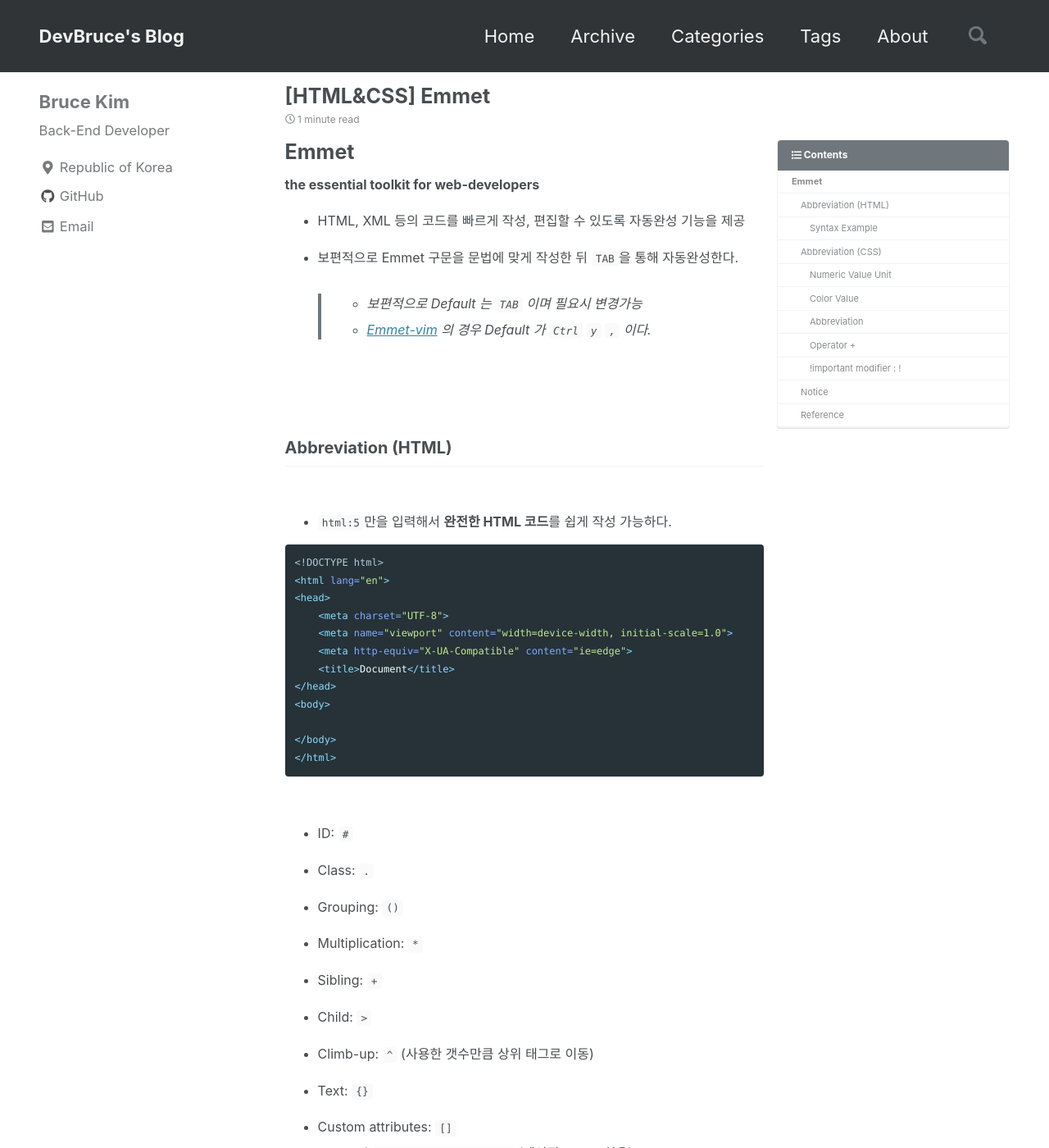
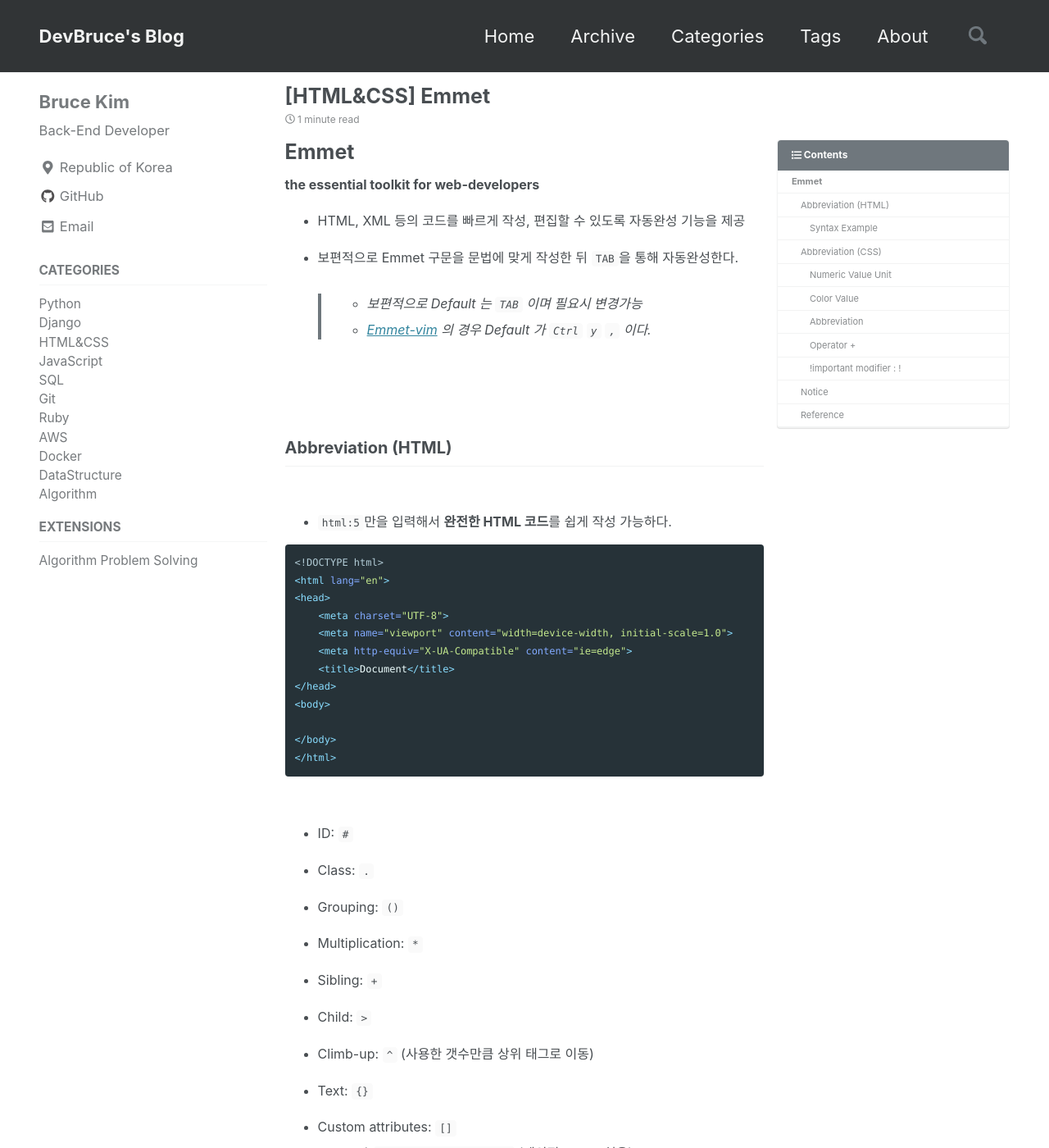
Before and after one commit to devbruce/devbruce.github.io, a Jekyll site: the page built from _posts/HC/2018-09-20-hc-01-emmet.md, in a window 1280 px wide and 1400 px high. Shown: the whole window at 82% size. Built offline with Jekyll 4.4.1, drawn with Linux system fonts in a browser that asks for light colours; cached includes are drawn as plain includes; nearby versions of some CDN libraries; comment, search, counter and statistics services are not loaded.

Commit message:
Customize sidebar and Change color of toggle buttons

```diff
--- a/_config.yml
+++ b/_config.yml
@@ -216,7 +216,7 @@ sass:
 
 # Outputting
 permalink: /:categories/:title/
-paginate: 6 # amount of posts to show
+paginate: 8 # amount of posts to show
 paginate_path: /page:num/
 timezone: # https://en.wikipedia.org/wiki/List_of_tz_database_time_zones
 
@@ -294,6 +294,8 @@ defaults:
       toc_label: "Contents"
       toc_icon: "list"
       toc_sticky: true
+      sidebar:
+        nav: "extensions"
   # _pages
   - scope:
       path: "_pages"
@@ -301,3 +303,12 @@ defaults:
     values:
       layout: single
       author_profile: true
+      sidebar:
+        nav: "extensions"
+  # Sidebar Extensions
+  - scope:
+      path: ""
+      type: pages
+    values:
+      sidebar:
+        nav: "extensions"
--- a/_data/navigation.yml
+++ b/_data/navigation.yml
@@ -10,3 +10,34 @@ main:
     url: /tags/
   - title: "About"
     url: /about/
+
+extensions:
+  - title: Categories
+    children:
+      - title: "Python"
+        url: /categories/python/
+      - title: "Django"
+        url: /categories/django/
+      - title: "HTML&CSS"
+        url: /categories/hc/
+      - title: "JavaScript"
+        url: /categories/javascript/
+      - title: "SQL"
+        url: /categories/sql/
+      - title: "Git"
+        url: /categories/git/
+      - title: "Ruby"
+        url: /categories/ruby/
+      - title: "AWS"
+        url: /categories/aws/
+      - title: "Docker"
+        url: /categories/docker/
+      - title: "DataStructure"
+        url: /categories/datastructure/
+      - title: "Algorithm"
+        url: /categories/algorithm/
+
+  - title: Extensions
+    children:
+      - title: "Algorithm Problem Solving"
+        url: https://github.com/DevBruce/Algorithm_Problem_Solving
--- a/_sass/minimal-mistakes.scss
+++ b/_sass/minimal-mistakes.scss
@@ -53,6 +53,25 @@
      }
 }
 
+.author__urls-wrapper {
+    z-index: 50;
+}
+
+.btn--inverse:hover {
+    color: $lighter-gray;
+    background-color: $dark-gray;
+}
+
+.nav__list label:hover {
+    color: $lighter-gray;
+    background-color: $dark-gray;
+}
+
+.nav__list input:checked+label {
+    color: $lighter-gray;
+    background-color: $dark-gray;
+}
+
 #main {
     max-width: 96%;
 }
```
Also changed, not shown: _pages/categories/categories-algorithm.md (added, +12 -0 lines), _pages/categories/categories-aws.md (added, +12 -0 lines), _pages/categories/categories-datastructure.md (added, +12 -0 lines), _pages/categories/categories-django.md (added, +12 -0 lines), _pages/categories/categories-docker.md (added, +12 -0 lines), _pages/categories/categories-git.md (added, +12 -0 lines), _pages/categories/categories-hc.md (added, +12 -0 lines), _pages/categories/categories-javascript.md (added, +12 -0 lines), _pages/categories/categories-python.md (added, +12 -0 lines), _pages/categories/categories-ruby.md (added, +12 -0 lines), _pages/categories/categories-sql.md (added, +12 -0 lines), _posts/HC/2018-09-20-hc-01-emmet.md (renamed from _posts/HTML&CSS/2018-09-20-hc-01-emmet.md, +1 -1 lines).
